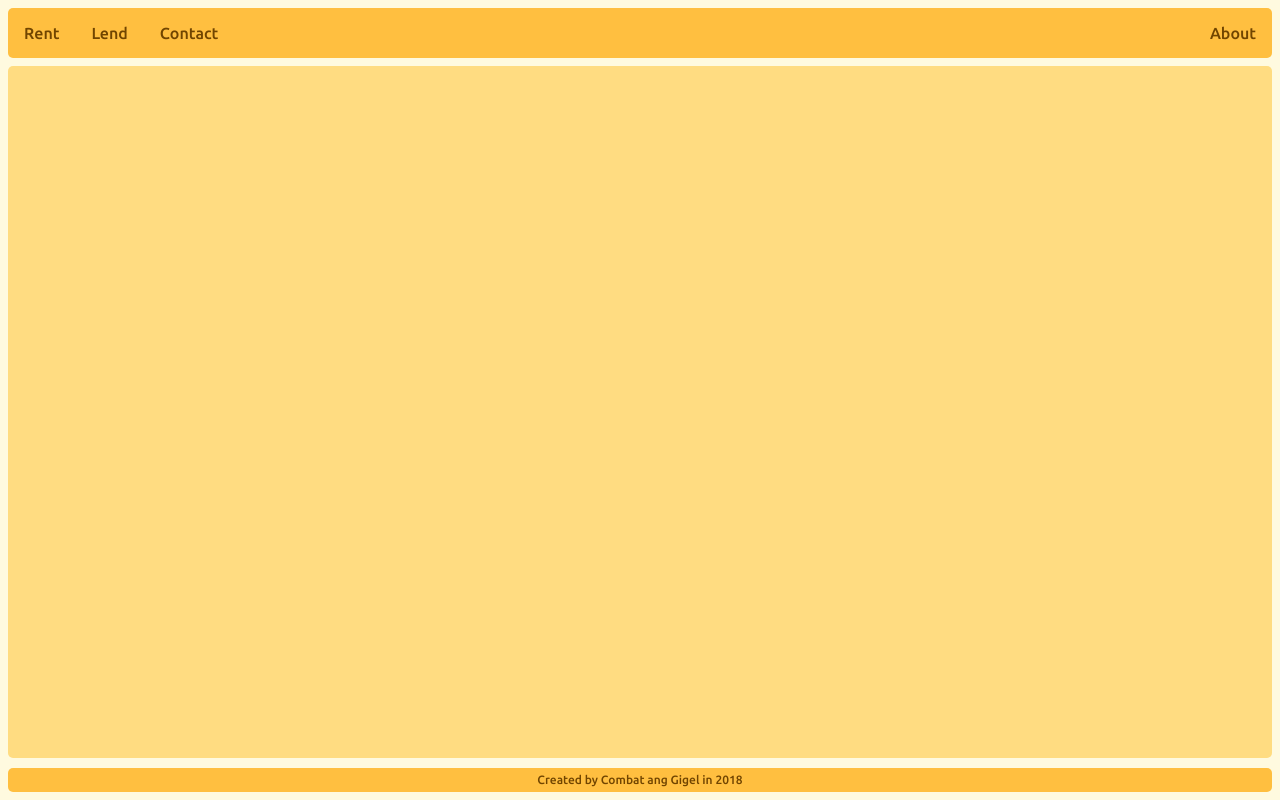
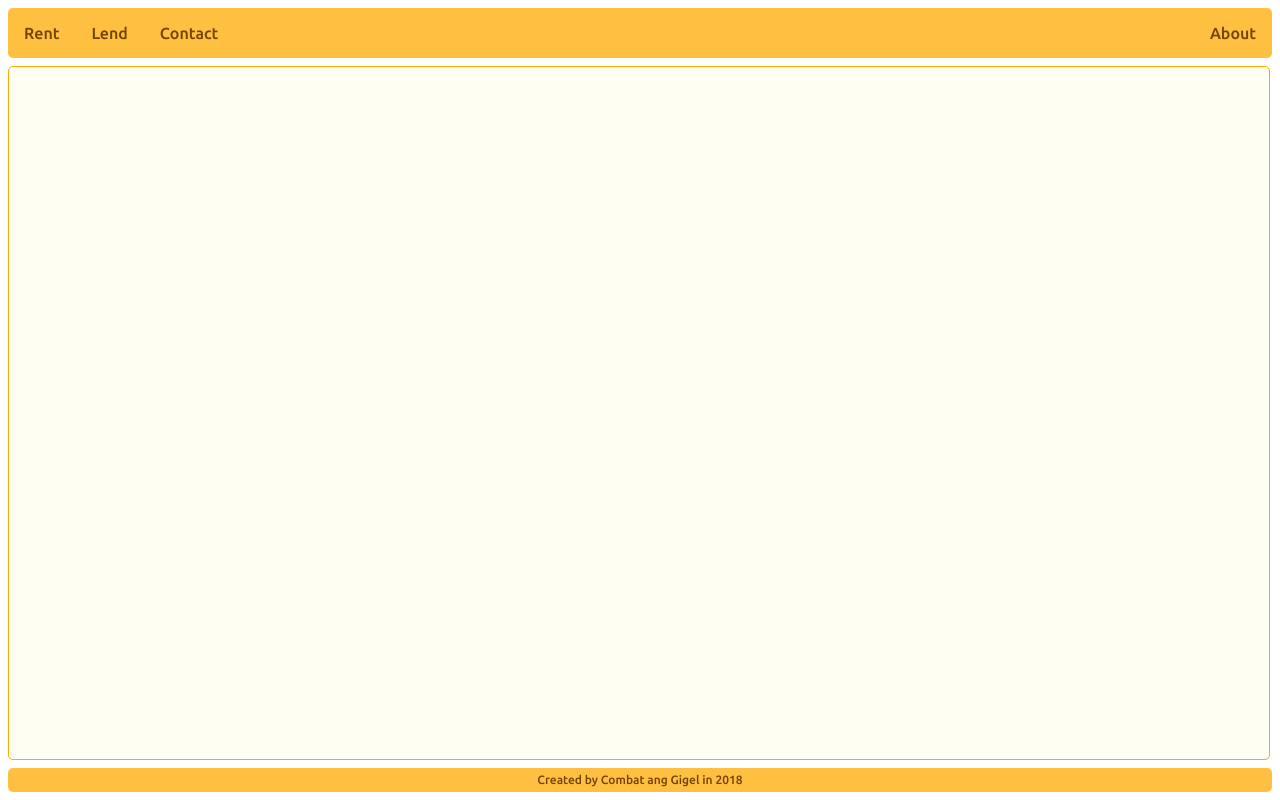
Before and after one commit to almaslennikov/rental-service, an Angular app in the folder client/rental-service/: page / in a window 1280 px wide. Built offline with nearby package versions, Linux system fonts and the light colour scheme.

Commit message:
Updated styles for main content

```diff
--- a/client/rental-service/src/styles.css
+++ b/client/rental-service/src/styles.css
@@ -4,7 +4,7 @@ html, body {
   height: 100%;
   margin: 0;
   overflow-y: hidden;
-  background: #fffadf;
+  background: white;
 
 }
 
@@ -43,8 +43,11 @@ li a:hover {
 }
 
 .main-content {
-  background: #ffdc81;
-  width: calc(100% - 1em);
+  background: #fffef2;
+  border-style: solid;
+  border-width: 1px;
+  border-color: #ffaa00;
+  width: calc(100% - 1.25em);
   margin: .5em;
   height: calc(100% - 6.75em);
   border-radius: 5px;
```
